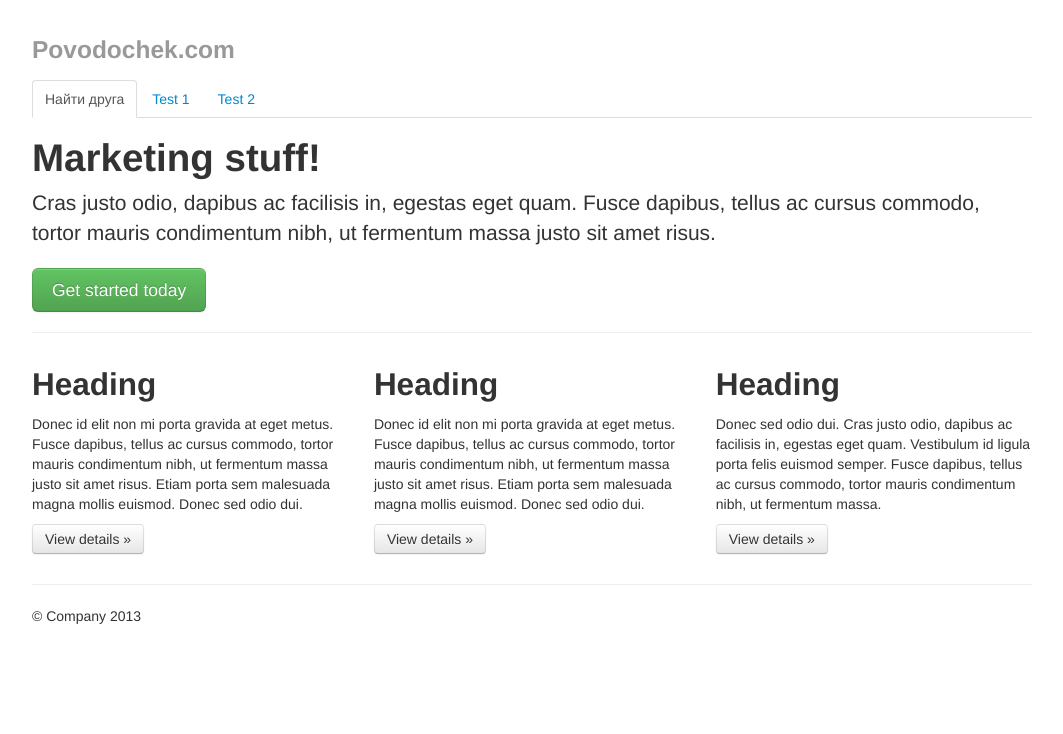
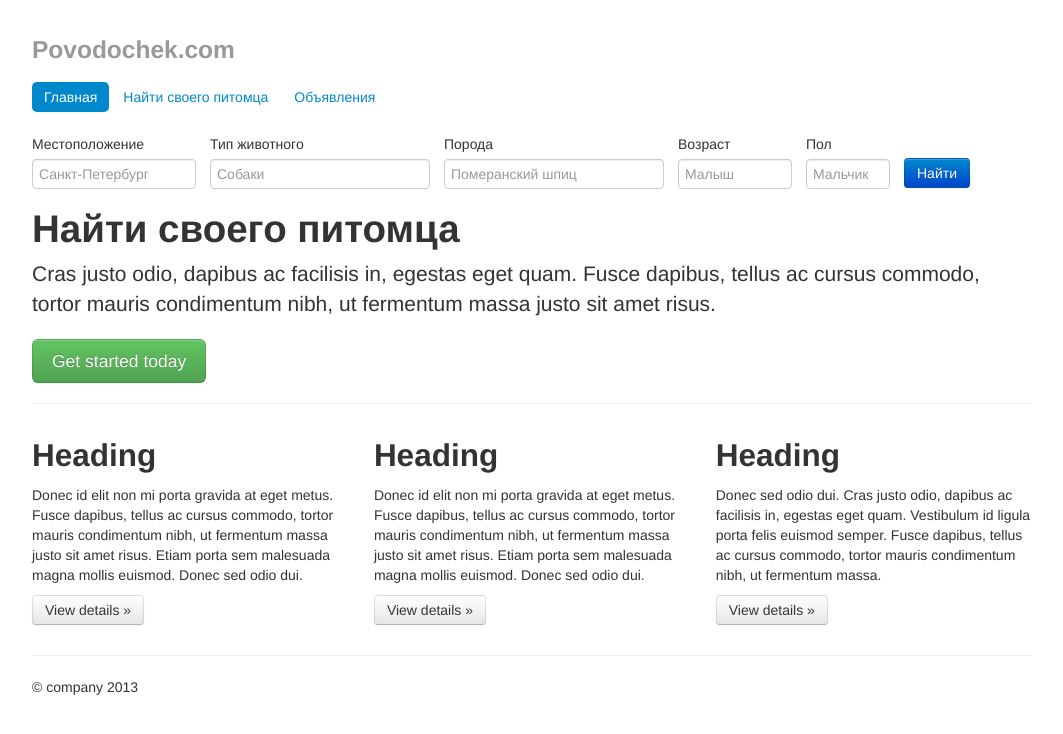
Before and after one commit to popovegor/povodochek, a Flask app: page / in a window 1280 px wide. Shown: the top 734 px of the page, without its empty margins (108-1171 px from the left). Run offline with Flask 2, Linux system fonts and the light colour scheme; style sheets or scripts are compiled from the project's sources; some libraries are stand-ins or nearby versions.

Commit message:
working on menu and find control

```diff
--- /dev/null
+++ b/src/.#app.py
@@ -0,0 +1 @@
+root@egor-pc-povodochek.ri.domain.16512:1362851675
--- a/src/static/css/custom.less
+++ b/src/static/css/custom.less
@@ -6,6 +6,30 @@ body {
 }
 
 
+.pet-search-block {
+    .control-group {
+        float:left;
+        margin-right: 1em;
+
+        input#petLocation {
+            width:150px;
+        }
+
+        input#petAge {
+            width: 100px;
+        }
+
+        input#petGender {
+            width: 70px;
+        }
+    }
+
+     button#petFind {
+            margin-top:24px;
+        }
+}
+
+
 .container {
     max-width: 1000px;
 }
--- a/src/templates/index.html
+++ b/src/templates/index.html
@@ -1,10 +1,10 @@
-{% extends "layout.html" %}
+{% extends "layout1.html" %}
 
 {% block container %}
 
       <!-- Jumbotron -->
       <div class="jumbotron">
-        <h1>Marketing stuff!</h1>
+        <h1>Найти своего питомца</h1>
         <p class="lead">Cras justo odio, dapibus ac facilisis in, egestas eget quam. Fusce dapibus, tellus ac cursus commodo, tortor mauris condimentum nibh, ut fermentum massa justo sit amet risus.</p>
         <a class="btn btn-large btn-success" href="#">Get started today</a>
       </div>
@@ -32,9 +32,6 @@
 
       <hr>
 
-      <div class="footer">
-        <p>© Company 2013</p>
-      </div>
 
     </div>
 
--- a/src/templates/layout.html
+++ b/src/templates/layout.html
@@ -25,7 +25,7 @@
         <h3 class="muted">Povodochek.com</h3>
         <ul class="nav nav-tabs">
 	  <li class="active">
-	    <a href="#">Найти друга</a>
+	    <a href="#">Найти своего питомца</a>
 	  </li>
 	  <li><a href="#">Test 1</a></li>
 	  <li><a href="#">Test 2</a></li>
@@ -33,7 +33,12 @@
       </div>
       {% block container %}
 
-    {% endblock %} <!-- container -->
+      {% endblock %} <!-- container -->
+
+      <div class="footer">
+        <p>© company 2013</p>
+      </div>
+
     </div>
   </body>
 </html>
--- /dev/null
+++ b/src/templates/layout1.html
@@ -0,0 +1,81 @@
+<!DOCTYPE html>
+<html>
+<head>
+  {%block head %}
+  <title>{% block title %}{% endblock%}</title>
+  <meta name="viewport" content="width=device-width, initial-scale=1.0">
+  <!-- Bootstrap -->
+  <link href="{{ url_for('static', filename='css/bootstrap.min.css')}}" rel="stylesheet" media="screen">
+  <link href="{{ url_for('static', filename='css/bootstrap-responsive.min.css')}}" rel="stylesheet" media="screen">
+  <!-- LESS -->
+  <link href="{{ url_for('static', filename='css/custom.less')}}" rel="stylesheet/less" media="screen">
+  <script src="{{ url_for('static', filename='js/less.js')}}"></script>
+  {% endblock %}
+</head>
+<body>
+ <script type=text/javascript>
+ $SCRIPT_ROOT = {{ request.script_root|tojson|safe }};
+ </script>
+ <!-- SCRIPTS -->
+ <script src="http://code.jquery.com/jquery.js"></script>
+ <script src="{{ url_for('static', filename='js/bootstrap.min.js')}}"></script>
+
+ <div class="container">
+  <div class="masthead">
+    <h3 class="muted">Povodochek.com</h3>
+    <ul class="nav nav-pills">
+      <li class="active">
+        <a href="#">Главная</a>
+      </li>
+      <li><a href="#">Найти своего питомца</a></li>
+      <li><a href="#">Объявления</a></li>
+    </ul>
+  </div>
+
+  <div class="pet-search-block">
+       <div class="control-group" class="pet-location">
+    <label class="control-label" for="petLocation">Местоположение</label>
+    <div class="controls">
+      <input type="text" id="petLocation" placeholder="Санкт-Петербург">
+    </div>
+  </div>
+  <div class="control-group" class="pet-type">
+    <label class="control-label" for="petType">Тип животного</label>
+    <div class="controls">
+      <input type="text" id="petType" placeholder="Собаки">
+    </div>
+  </div>
+  <div class="control-group" class="pet-breed">
+    <label class="control-label" for="petBreed">Порода</label>
+    <div class="controls">
+      <input type="text" id="petBreed" placeholder="Померанский шпиц">
+    </div>
+  </div>
+  <div class="control-group" class="pet-age">
+    <label class="control-label" for="petAge">Возраст</label>
+    <div class="controls">
+      <input type="text" id="petAge" placeholder="Малыш">
+    </div>
+  </div>
+  <div class="control-group" class="pet-gender">
+    <label class="control-label" for="petGender">Пол</label>
+    <div class="controls">
+      <input type="text" id="petGender" placeholder="Мальчик">
+    </div>
+  </div>
+
+  <button type="button" class="btn btn-primary" id="petFind">Найти</button>
+
+  </div>
+  <div  style="clear:both;">
+  {% block container %}
+
+  {% endblock %} <!-- container -->
+
+  <div class="footer">
+    <p>© company 2013</p>
+  </div>
+
+</div>
+</body>
+</html>
```
Also changed, not shown: 3 other files.
